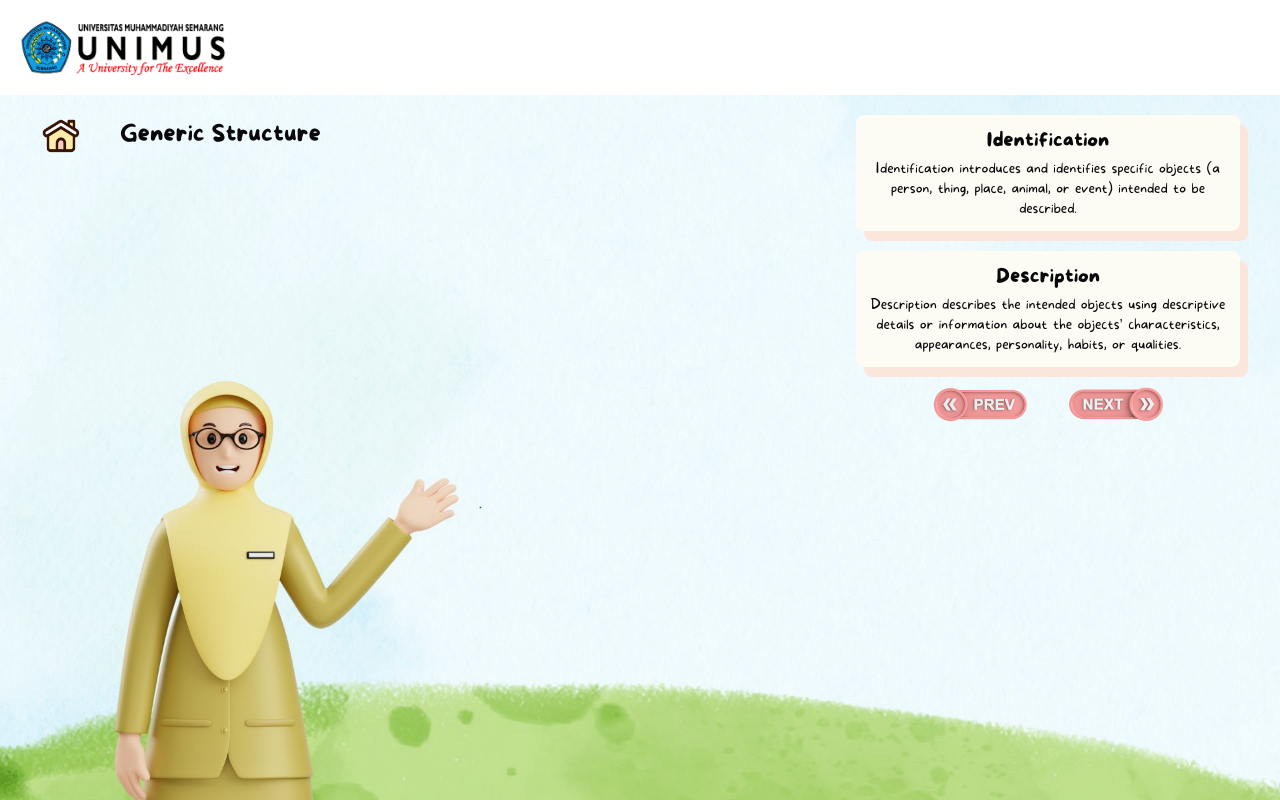
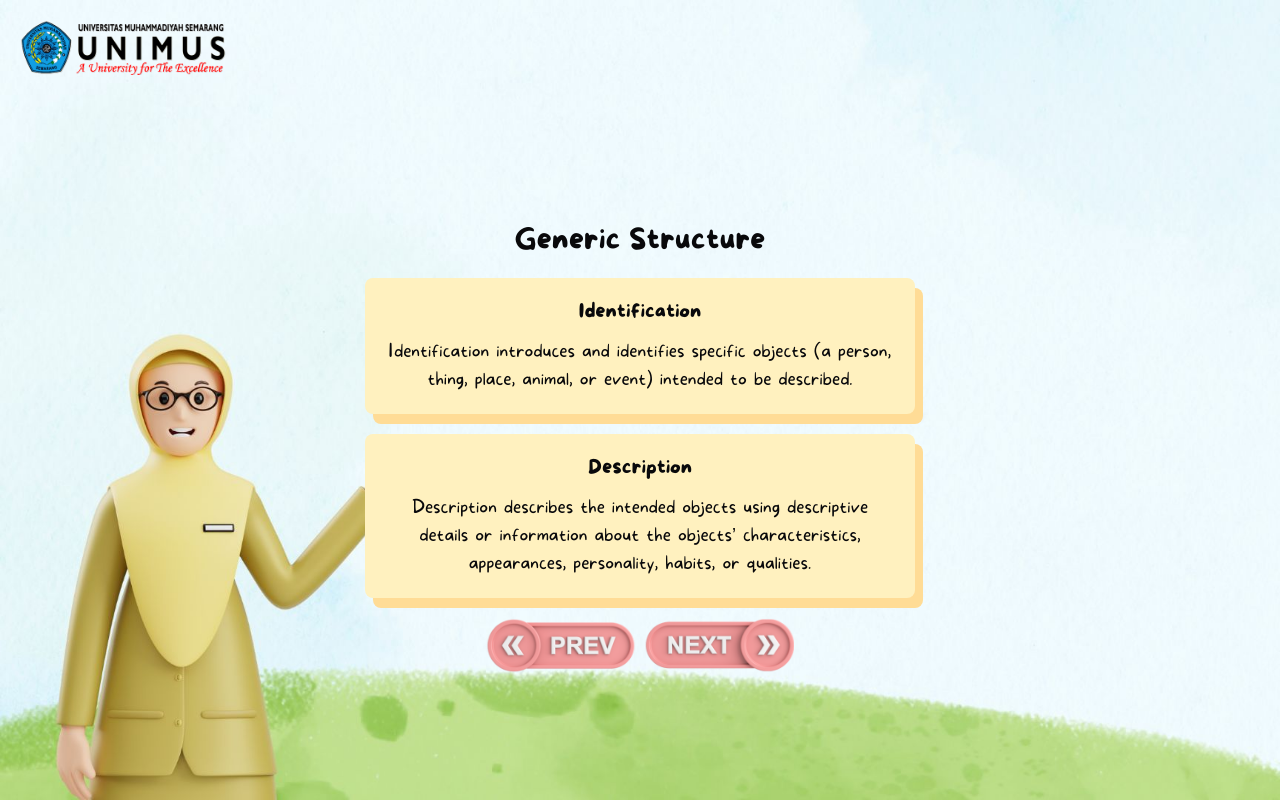
Before and after one commit to mazc0de/project-nabila, a React (Vite) app: page /material-definition/generic-structure in a window 1280 px wide. Built offline with nearby package versions, Linux system fonts and the light colour scheme.

Commit message:
refactor: material page

```diff
--- a/src/components/Layout/index.tsx
+++ b/src/components/Layout/index.tsx
@@ -4,7 +4,7 @@ import ROUTES from "@/constant/routes";
 import Navbar from "../Navbar";
 
 const Layout = () => {
-  const location = useLocation();
+  const { pathname } = useLocation();
 
   const audioRef = useRef<HTMLAudioElement>(null);
   const [bgImage, setBgImage] = useState<string>("");
@@ -29,10 +29,16 @@ const Layout = () => {
   }, []);
 
   useEffect(() => {
-    if (location.pathname === ROUTES.HOME) {
+    if (pathname === ROUTES.HOME) {
       setBgImage("bg-welcome-page");
-    } else if (location.pathname === ROUTES.MAIN_MENU) {
+    } else if (pathname === ROUTES.MAIN_MENU) {
       setBgImage("bg-main-menu");
+    } else if (pathname === ROUTES.MATERIAL_DEFINITION) {
+      setBgImage("bg-material-definition");
+    } else if (pathname === ROUTES.GENERIC_STRUCTURE) {
+      setBgImage("bg-generic-structure");
+    } else if (pathname === ROUTES.LANGUAGE_FEATURES) {
+      setBgImage("bg-language-features");
     }
   }, [location.pathname]);
 
--- a/src/pages/Material/LanguageFeatures/data.tsx
+++ b/src/constant/languageFeaturesData.tsx
@@ -1,4 +1,4 @@
-export const data = [
+export const languageFeaturesData = [
   {
     id: 1,
     title: "Adjective",
--- a/src/constant/routes.ts
+++ b/src/constant/routes.ts
@@ -5,6 +5,8 @@ const ROUTES = {
   MATERIAL_DEFINITION: "/material-definition",
   QUIZ: "/quiz-menu",
   TEST: "/test",
+  GENERIC_STRUCTURE: "/material-definition/generic-structure",
+  LANGUAGE_FEATURES: "/material-definition/language-features",
 };
 
 export default ROUTES;
--- a/src/pages/Material/GenericStructure/index.tsx
+++ b/src/pages/Material/GenericStructure/index.tsx
@@ -1,50 +1,52 @@
 import { Link } from "react-router-dom";
 import { icons } from "../../../constant/icons";
+import ROUTES from "@/constant/routes";
 
 const GenericStructure = () => {
   return (
-    <div className="flex h-screen w-full justify-between bg-generic-structure bg-cover bg-bottom px-10 py-5">
-      <div className="flex h-10 items-center gap-10">
-        <Link to="/main-menu">
-          <img src={icons.BUTTON_HOME} alt="home-button" className="h-9 w-10" />
-        </Link>
-        <p className="font-moreSugar text-2xl font-bold">Generic Structure</p>
-      </div>
-      <div className="flex flex-col gap-5">
-        <div className="shadow-card__generic-structure flex h-auto w-96 flex-col gap-1 rounded-lg bg-off-white-100 p-3">
+    <div className="flex h-screen w-full flex-col items-center justify-center bg-cover bg-center p-5">
+      <div>
+        <p className="text-center font-moreSugar text-3xl font-bold">
+          Generic Structure
+        </p>
+        <div className="shadow-card__material-definition bg-vanilla-cream mt-5 flex h-auto flex-col gap-3 rounded-lg p-5 lg:w-[550px]">
           <p className="text-center font-moreSugar text-xl font-bold">
             Identification
           </p>
-          <p className="text-center font-moreSugar text-sm">
+          <p className="text-center font-moreSugar text-lg">
             Identification introduces and identifies specific objects (a person,
             thing, place, animal, or event) intended to be described.
           </p>
         </div>
-        <div className="shadow-card__generic-structure flex h-auto w-96 flex-col gap-1 rounded-lg bg-off-white-100 p-3">
+        <div className="shadow-card__material-definition bg-vanilla-cream mt-5 flex h-auto flex-col gap-3 rounded-lg p-5 lg:w-[550px]">
           <p className="text-center font-moreSugar text-xl font-bold">
             Description
           </p>
-          <p className="text-center font-moreSugar text-sm">
+          <p className="text-center font-moreSugar text-lg">
             Description describes the intended objects using descriptive details
             or information about the objects’ characteristics, appearances,
             personality, habits, or qualities.
           </p>
         </div>
-        <div className="flex justify-center gap-10">
-          <Link to="/material-definition">
+        <div className="mt-5 flex justify-center">
+          <div className="mr-1">
+            <Link to={ROUTES.MATERIAL_DEFINITION}>
               <img
                 src={icons.BUTTON_PREV}
-              alt="prev-button"
-              className="active: button-effect-clicked h-[35px] w-[95px]"
+                alt="next-button"
+                className="button-effect-clicked h-[55px] w-[150px]"
               />
             </Link>
-          <Link to="/material-definition/language-features">
+          </div>
+          <div className="ml-1">
+            <Link to={ROUTES.LANGUAGE_FEATURES}>
               <img
                 src={icons.BUTTON_NEXT}
                 alt="next-button"
-              className="button-effect-clicked h-[35px] w-[95px]"
+                className="button-effect-clicked h-[55px] w-[150px]"
               />
             </Link>
+          </div>
         </div>
       </div>
     </div>
--- a/src/pages/Material/LanguageFeatures/index.tsx
+++ b/src/pages/Material/LanguageFeatures/index.tsx
@@ -1,34 +1,30 @@
 import { Link } from "react-router-dom";
 import { icons } from "../../../constant/icons";
-import { data } from "./data";
+import { languageFeaturesData } from "@/constant/languageFeaturesData";
+import ROUTES from "@/constant/routes";
 
 const LanguageFeatures = () => {
   return (
-    <div className="flex h-screen w-full flex-col gap-3 bg-language-features bg-cover bg-bottom px-10 py-5">
-      <div className="flex h-10 items-center justify-between">
-        <Link to="/main-menu">
-          <img src={icons.BUTTON_HOME} alt="home-button" className="h-9 w-10" />
-        </Link>
-        <div className="flex-grow">
-          <p className="text-center font-moreSugar text-2xl font-bold">
+    <div className="flex h-screen w-full flex-col items-center justify-center bg-cover bg-center p-5">
+      <div>
+        <p className="text-center font-moreSugar text-3xl font-bold">
           Language Features
         </p>
       </div>
-      </div>
-      <div className="flex justify-between gap-3">
-        {data?.map((item: any, index: number) => {
+      <div className="mt-5 flex w-full overflow-x-scroll lg:w-[992px]">
+        {languageFeaturesData.map((item: any) => {
           return (
             <div
-              key={index}
-              className="flex aspect-square w-44 flex-col gap-5 rounded-2xl p-5 odd:bg-[#FACCC2] even:bg-[#FEEDAA]"
+              key={item?.id}
+              className="even:bg-light-mustard-yellow odd:bg-peach-pink mx-3 flex aspect-square min-h-[230px] min-w-[230px] flex-col rounded-xl p-5 first:ml-0 last:mr-0 lg:max-h-[230px] lg:max-w-[230px]"
             >
-              <div>
-                <p className="text-center font-moreSugar text-lg font-bold">
+              <div className="">
+                <p className="text-center font-moreSugar text-xl font-bold">
                   {item?.title}
                 </p>
               </div>
               <div className="rounded-xl bg-off-white-100 p-2">
-                <p className="text-center font-moreSugar text-sm">
+                <p className="text-center font-moreSugar text-lg">
                   {item?.description}
                 </p>
               </div>
@@ -36,21 +32,25 @@ const LanguageFeatures = () => {
           );
         })}
       </div>
-      <div className="flex justify-center gap-5">
-        <Link to="/material-definition/generic-structure">
+      <div className="mt-5 flex justify-center">
+        <div className="mr-1">
+          <Link to={ROUTES.GENERIC_STRUCTURE}>
             <img
               src={icons.BUTTON_PREV}
-            alt="prev-button"
-            className="active: button-effect-clicked h-[40px] w-[115px]"
+              alt="next-button"
+              className="button-effect-clicked h-[55px] w-[150px]"
             />
           </Link>
-        <Link to="/material-definition/prambanan-temple">
+        </div>
+        <div className="ml-1">
+          <Link to={ROUTES.LANGUAGE_FEATURES}>
             <img
               src={icons.BUTTON_NEXT}
               alt="next-button"
-            className="button-effect-clicked h-[40px] w-[115px]"
+              className="button-effect-clicked h-[55px] w-[150px]"
             />
           </Link>
+        </div>
       </div>
     </div>
   );
--- a/src/pages/Material/index.tsx
+++ b/src/pages/Material/index.tsx
@@ -1,19 +1,11 @@
 import { Link } from "react-router-dom";
 import { icons } from "../../constant/icons";
+import ROUTES from "@/constant/routes";
 
 const Material = () => {
   return (
-    <div className="relative flex h-screen w-full items-center justify-center bg-material-definition bg-cover bg-bottom">
-      <Link to="/main-menu">
-        <img
-          src={icons.BUTTON_HOME}
-          alt="home-button"
-          className="button-effect-clicked absolute left-6 top-10 h-9 w-10"
-        />
-      </Link>
-
-      <div className="flex w-[550px] flex-col gap-8">
-        <div className="shadow-card__material-definition flex h-auto w-auto flex-col gap-3 rounded-lg bg-[#FFF1BF] p-5">
+    <div className="flex h-screen w-full flex-col items-center justify-center p-5">
+      <div className="shadow-card__material-definition bg-vanilla-cream flex h-auto flex-col gap-3 rounded-lg p-5 lg:w-[550px]">
         <p className="text-center font-moreSugar text-3xl font-bold">
           Definition
         </p>
@@ -23,15 +15,8 @@ const Material = () => {
           particular objects like things, animals, persons, or places.
         </p>
       </div>
-        <div className="flex justify-center gap-5">
-          {/* <Link to="/main-menu">
-            <img
-              src={icons.BUTTON_PREV}
-              alt="prev-button"
-              className="active: button-effect-clicked h-[55px] w-[150px]"
-            />
-          </Link> */}
-          <Link to="/material-definition/generic-structure">
+      <div className="mt-5 flex justify-center">
+        <Link to={ROUTES.GENERIC_STRUCTURE}>
           <img
             src={icons.BUTTON_NEXT}
             alt="next-button"
@@ -40,7 +25,6 @@ const Material = () => {
         </Link>
       </div>
     </div>
-    </div>
   );
 };
 
--- a/tailwind.config.js
+++ b/tailwind.config.js
@@ -42,6 +42,9 @@ module.exports = {
                 'soft-cyan': '#84DCE0',
                 'blush-pink': '#FFD2D6',
                 'peach-orange': '#FED38E',
+                'vanilla-cream': '#FFF1BF',
+                'light-mustard-yellow': '#FEEDAA',
+                'peach-pink': '#FACCC2',
                 background: 'hsl(var(--background))',
                 foreground: 'hsl(var(--foreground))',
                 card: {
```
Lines whose indentation alone changed are shown as unchanged.
